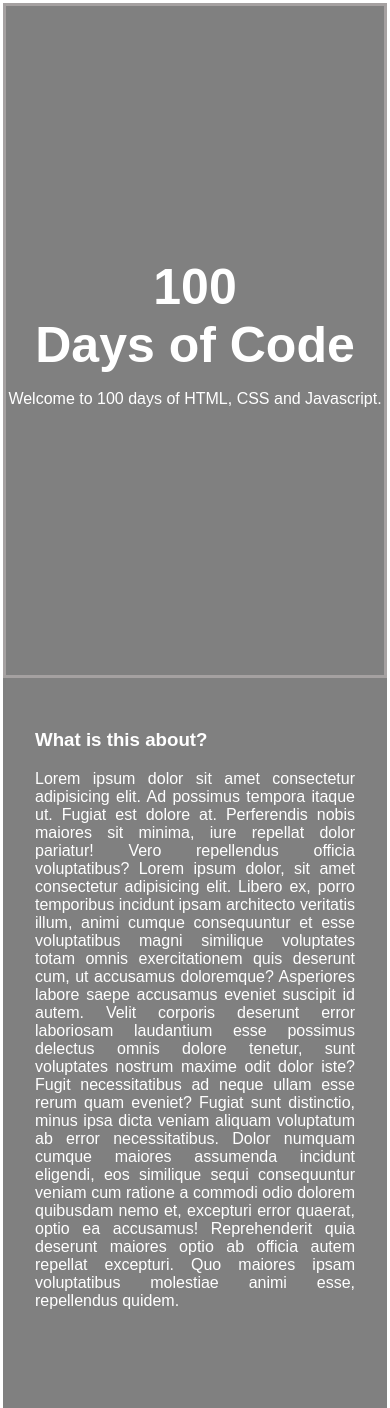
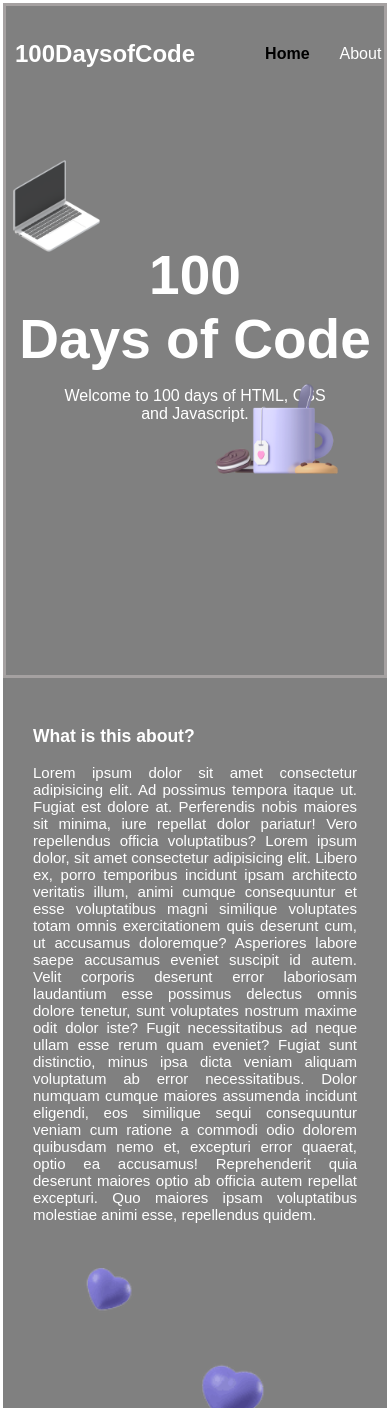
Before and after one commit to Pepzini/100-days-of-code, a plain HTML site: page index.html in a window 390 px wide. Shown: the top 1408 px of the page. Drawn offline with Linux system fonts and the light colour scheme.

Commit message:
about section
Responsiveness for the about section

```diff
--- a/css/responsive.css
+++ b/css/responsive.css
@@ -4,19 +4,40 @@
         text-align: center;
         flex-wrap: wrap;
     }
-    .about-container{
+
+    .cup-image{
+        margin: 0;
+        width: 150px;
+        right: 30px;
+        top: 350px;
+
+    }
+    .laptop-image{
+        margin: 0;
+        width: 100px;
+        left: -0;
+        top: 150px;
+        right: 0;
+    }
+    #about{
         flex-direction: column;
+        height: 180vh;
+
     }
     .container{
         padding: 2px;
         flex-direction: column;
     }
+
     .about-text{
+        position: relative;
+        font-size: 15px;
         width: 100%;
     }
     .about-image{
-        background-image: url(/images/just.jpg);
-        width: 200px;
+        position: relative;
+        left: 0;
+        width: 100%;
     }
     .section-counter{
         display: flex;
@@ -26,4 +47,5 @@
         margin: 1em;
 
     }
+
 }
--- a/css/style.css
+++ b/css/style.css
@@ -17,11 +17,54 @@ body{
     font-family: 'Space Mono', sans-serif;
     overflow-x: hidden;
     border: 3px solid white;
+   overflow-x: hidden;
 }
 section{
     min-height: 70vh;
 }
 
+nav{
+    position: fixed;
+    background-color: transparent;
+    top: 0;
+    left: 0;
+    right: 0;
+    transition: all .3s ease-in-out;
+    z-index: 10;
+}
+.nav-container{
+    display: flex;
+    justify-content: space-between;
+    align-items: center;
+    padding: 20px 0;
+    transition: all .3s ease-in-out;
+}
+nav ul{
+    display: flex;
+    list-style-type: none;
+    align-items: center;
+    justify-content: center;
+}
+nav a{
+    color: white;
+    text-decoration: none;
+    padding: 7px 15px;
+    transition: all .3s ease-in-out;
+}
+nav.active{
+    background-color: white;
+    box-shadow: 0 2px 10px rgb(27, 27, 27);
+}
+nav.active a{
+    color: black;
+}
+nav.active .nav-container{
+    padding: 10px 0;
+}
+nav a.active, nav a:hover{
+    color: black;
+    font-weight: bold;
+}
 #landing-page{
     display: flex;
     flex-direction: column;
@@ -29,29 +72,51 @@ section{
     align-items: center;
     border: 3px solid #a5a1a1;
     min-height: 80vh;
+   position: relative;
+}
+
+.cup-image{
+    width: 250px;
+    position: absolute;
+    top: 250px;
+    right: 60px;
+}
+.laptop-image{
+    width: 250px;
+    position: absolute;
+    bottom: 140px;
+    left: 40px;
 }
 .landing-text{
     font-weight: bold;
-    font-size: 50px;
+    font-size: 55px;
     text-align: center;
     margin: 0;
 }
+#typewrite{
+    width: 70%;
+    text-align: center;
+}
+
 #about{
+    display: flex;
     text-align: justify;
-}
-.about-container{
-    display: flex;
+    position: relative;
 }
 .about-text{
+    position: absolute;
     padding: 2em;
     width: 50%;
-
+    left: 0;
 }
 .about-image{
-    background-image: url(/images/just.jpg);
+    position: absolute;
+    left: 50%;
+    background-image: url(../images/cloud.png);
     background-position: right;
     background-size: cover;
     width: 50%;
+    height: 100%;
 }
 /*Below is the code for the counter*/
 .section-text{
@@ -113,3 +178,11 @@ section{
     text-align: center;
     padding: 3em;
 }
+footer{
+    background-color: white;
+    color: gray;
+    text-align: center;
+    text-transform: capitalize;
+    font-size: 16px;
+    padding: 4px;
+}
--- a/index.html
+++ b/index.html
@@ -11,9 +11,26 @@
 </head>
 
 <body>
+    <header>
+        <nav class="navbar">
+            <div class="nav-container">
+                <h1 class="logo"><a href="index.html" target="_blank" >100DaysofCode</a></h1>
+                <ul>
+                    <li> <a href="#" class="active">Home</a> </li>
+                    <li><a href="#" >About</a></li>
+                    <li><a href="#" >Projects</a></li>
+                    <li><a href="#" >Contact</a></li>
+                </ul>
+            </div>
+
+        </nav>
+    </header>
     <section id="landing-page">
+
         <h2 class="landing-text">100 <br /> Days of Code</h2>
         <p id="typewrite"></p>
+        <img src="./images/laptop.png" alt="a-laptop" class="laptop-image">
+        <img src="./images/cup-of-coffee.png" alt="a-cup" class="cup-image">
     </section>
     <section id="about">
         <div class="about-container">
@@ -40,7 +57,7 @@
     </section>
     <section class="section-counter">
         <div class="counter-container">
-            <i class="fas fa-speak fa-3x"></i>
+            <i class="fas fa-volume-up fa-3x"></i>
             <div class="counter" data-attribute="3"></div>
             <span>Languages</span>
         </div>
@@ -52,7 +69,7 @@
         </div>
 
         <div class="counter-container">
-            <i class="fas fa-brief-case fa-3x"></i>
+            <i class="fas fa-file fa-3x"></i>
             <div class="counter" data-attribute="100"></div>
             <span>Projects</span>
         </div>
@@ -61,7 +78,7 @@
         <div class="container">
             <div class="topics">
                 <h3>30 days of Javascript <br /> (Blog)</h3>
-                <p >Lorem ipsum dolor sit amet consectetur adipisicing elit. Quis neque in earum, iusto praesentium culpa
+                <p>Lorem ipsum dolor sit amet consectetur adipisicing elit. Quis neque in earum, iusto praesentium culpa
                     quae ipsum facilis minima laborum eos magnam deserunt illo nostrum maxime perspiciatis eveniet alias
                     quasi.</p>
                 <button class="button">View all articles</button>
@@ -85,6 +102,7 @@
     </section>
     <section id="call-to-action">
         <div class="topics subscribe">
+            <img src="./images/mail.png" alt="mail" width="20%">
             <h2>Subscribe to my blog</h2>
             <p>Get premium content on web development</p>
             <button class="button">SUBSCRIBE</button>
--- a/js/script.js
+++ b/js/script.js
@@ -1,3 +1,15 @@
+//navbar functionality
+const nav = document.querySelector('.navbar');
+window.addEventListener('scroll',activateStickyNav);
+
+function activateStickyNav(){
+    if (window.scrollY > nav.offsetHeight + 150) {
+      nav.classList.add('active')
+    }else{
+      nav.classList.remove('active');
+    }
+}
+
 //typewriter function
 var i = 0;
 var typeWritingText = 'Welcome to 100 days of HTML, CSS and Javascript.';
```
Also changed, not shown: images/cloud.png (added), images/cup-of-coffee.png (added), images/laptop.png (added), images/mail.png (added), 1 other file.
